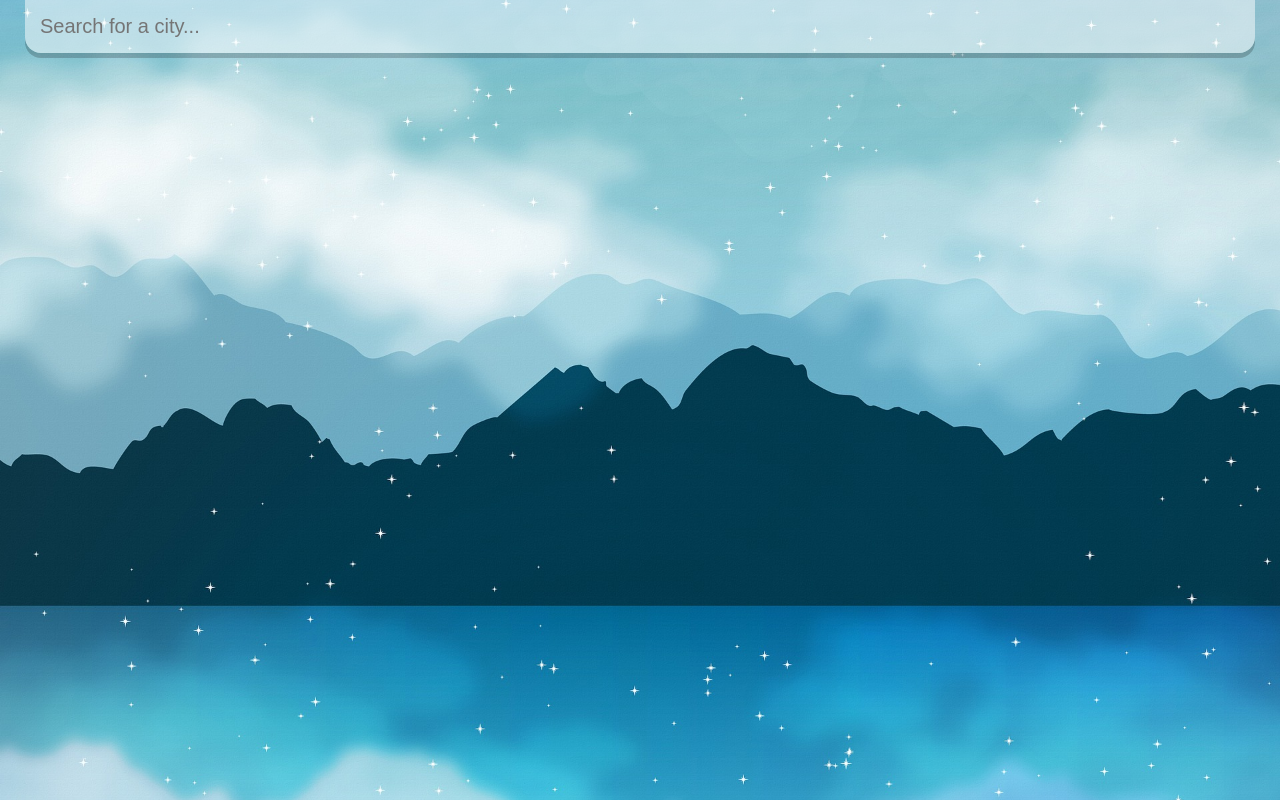
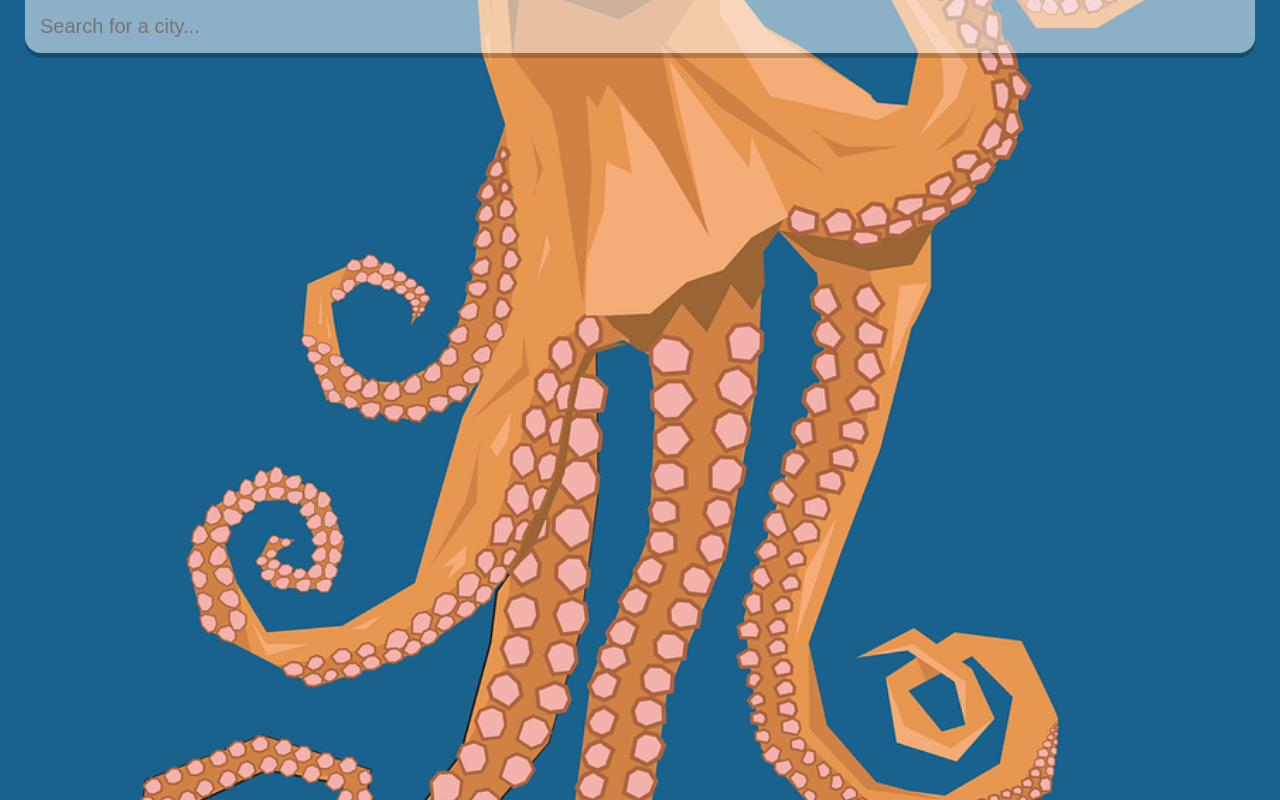
Before and after one commit to charlesGraham/weatherapp-dynamic-bg-test, a React (Create React App) app: page / in a window 1280 px wide. Built offline with nearby package versions, Linux system fonts and the light colour scheme.

Commit message:
Replace hard coded temps[], types[] and times[] arrays with arrays created from mapping through weather object

```diff
--- a/public/index.html
+++ b/public/index.html
@@ -7,7 +7,7 @@
       content="width=device-width, initial-scale=1, shrink-to-fit=no"
     />
 
-    <title>Weather App In React</title>
+    <title>Weather App Demo (React)</title>
   </head>
 
   <body>
--- a/src/components/App.js
+++ b/src/components/App.js
@@ -59,25 +59,28 @@ function App() {
     let month = months[d.getMonth()];
     let year = d.getFullYear();
 
-    return `${day} ${date} ${month} ${year}`;
+    return `${day} ${month} ${date} ${year}`;
   };
 
   return (
 
     <div
-      className={ //determine className by checking different weather conditions/types
-        typeof weather.city !== "undefined"
-          ? weather.list[0].weather[0].main === "Clouds"
-            ? "app clouds"
-              : weather.list[0].weather[0].main === "Rain"
-                ? "app rain"
-                  : weather.list[0].weather[0].main === "Clear"
-                    ? "app sunny"
-                      : "app"
-        : "app"
+      className={"app hank"
+
+        //determine className by checking different weather conditions/types
+        // typeof weather.city !== "undefined"
+        //   ? weather.list[0].weather[0].main === "Clouds"
+        //     ? "app clouds"
+        //       : weather.list[0].weather[0].main === "Rain"
+        //         ? "app rain"
+        //           : weather.list[0].weather[0].main === "Clear"
+        //             ? "app sunny"
+        //               : "app"
+        // : "app hank"
       }
     >
       <main>
+
         <div className="search-box">
           <input
             type="text"
@@ -104,6 +107,7 @@ function App() {
             ""
           )}
         </div>
+
       </main>
     </div>
   );
--- a/src/components/Slider.jsx
+++ b/src/components/Slider.jsx
@@ -3,33 +3,26 @@ import { Carousel } from "react-responsive-carousel";
 
 function Slider(props) {
   let weather = props.weatherData;
-  let date = props.date;
   let city = props.city;
   let country = props.country;
 
-  const temps = [
-    weather.list[0].main.temp,
-    weather.list[1].main.temp,
-    weather.list[2].main.temp,
-    weather.list[3].main.temp,
-    weather.list[4].main.temp
-  ];
+  //loop through weather object and create new array with temperatures pulled
+  //from list.main.temp
+  const temps = weather.list.map(function(weatherTemp) {
+    return weatherTemp.main.temp;
+  });
 
-  const types = [
-    weather.list[0].weather[0].main,
-    weather.list[1].weather[0].main,
-    weather.list[2].weather[0].main,
-    weather.list[3].weather[0].main,
-    weather.list[4].weather[0].main
-  ];
+  //loop through weather object and create new array with weather types pulled
+  //from list.weather[0].main
+  const types = weather.list.map(function(weatherType) {
+    return weatherType.weather[0].main;
+  });
 
-  const times = [
-    weather.list[0].dt_txt,
-    weather.list[1].dt_txt,
-    weather.list[2].dt_txt,
-    weather.list[3].dt_txt,
-    weather.list[4].dt_txt
-  ];
+  //loop through weather object and create new array with weather types pulled
+  //from list.weather[0].main
+  const times = weather.list.map(function(weatherTimes) {
+    return weatherTimes.dt_txt;
+  });
 
 
   return (
@@ -42,7 +35,7 @@ function Slider(props) {
               <div className="location">
                 {city}, {country}
               </div>
-              <div className="date">{date}</div>
+              <div className="date">{times[0]}</div>
             </div>
 
             <div className="weather-box">
--- a/src/styles.css
+++ b/src/styles.css
@@ -44,6 +44,14 @@ body {
   background-image: url('./assets/floating-islands.jpg');
   background-position: center;
 
+  background-size: cover;
+  background-repeat: no-repeat;
+  transition: 0.4 ease-out;
+}
+
+.app.hank {
+  background-image: url('./assets/hank.png');
+  background-position: center;
   background-size: cover;
   background-repeat: no-repeat;
   transition: 0.4 ease-out;
```
